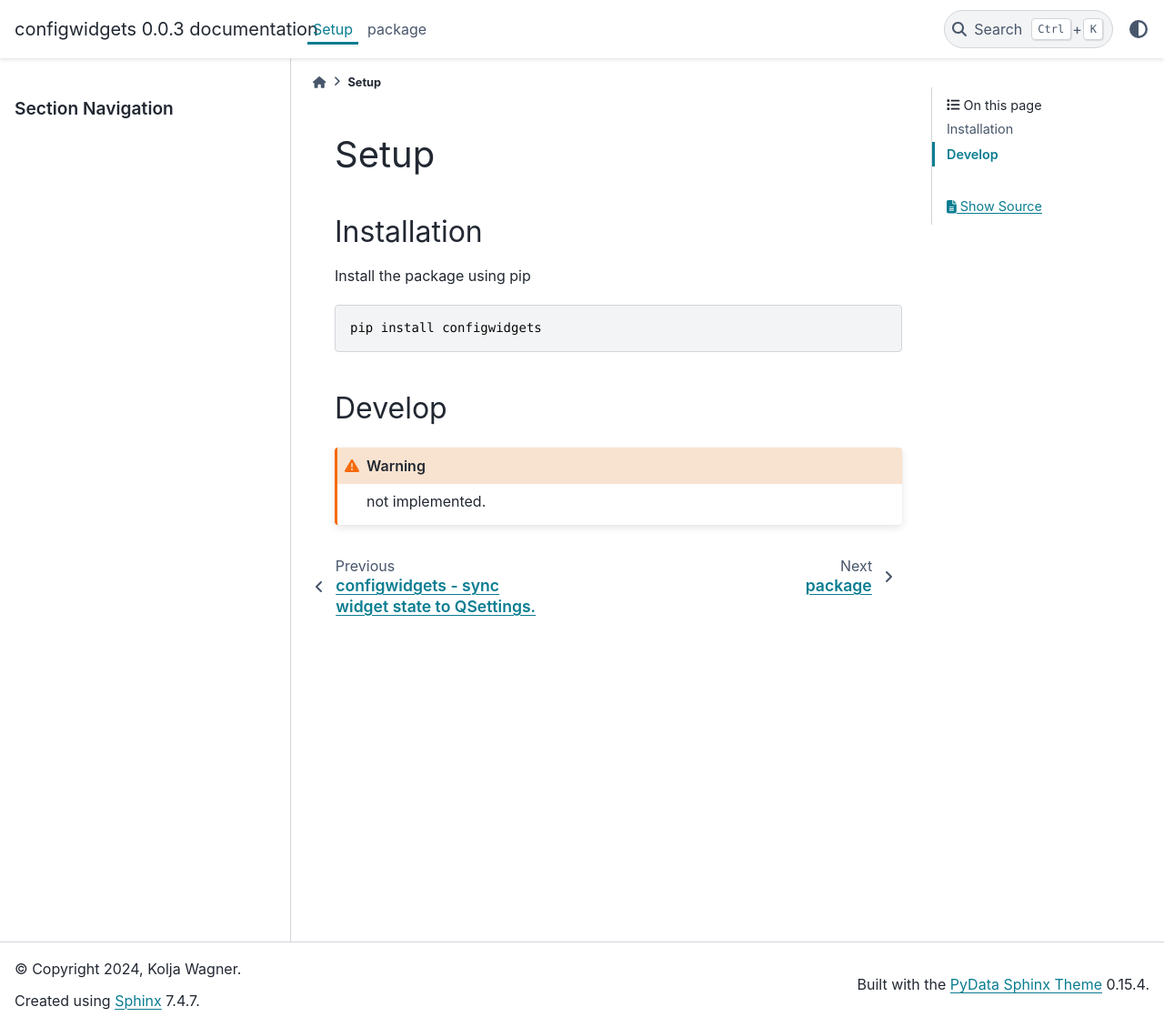
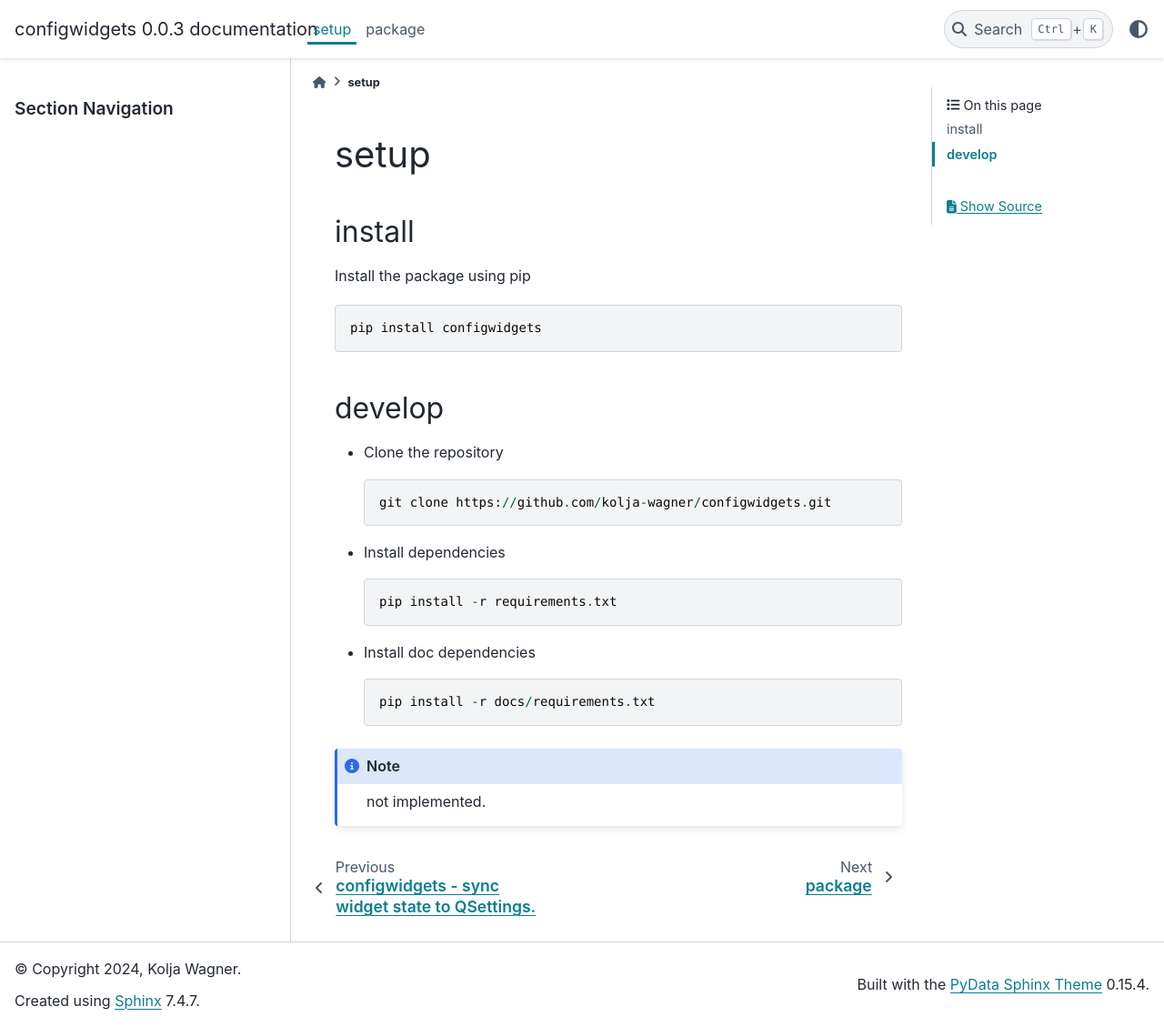
Before and after one commit to kolja-wagner/configwidgets, a Sphinx documentation site: the page built from docs/source/setup.rst, in a window 1280 px wide and 1129 px high. Shown: the whole window at 91% size. Built offline with Sphinx 7.4.7 and the PyData theme 0.15.4, drawn with Linux system fonts in a browser that asks for light colours.

```diff
--- a/docs/source/setup.rst
+++ b/docs/source/setup.rst
@@ -1,9 +1,8 @@
-Setup
+setup
 =====
 
-
-Installation
-------------
+install
+-------
 
 Install the package using pip ::
 
@@ -11,9 +10,25 @@ Install the package using pip ::
 
 
 
-Develop
+develop
 -------
 
-.. WARNING ::
+* Clone the repository ::
+
+   git clone https://github.com/kolja-wagner/configwidgets.git
+
+* Install dependencies ::
+
+   pip install -r requirements.txt
+
+* Install doc dependencies ::
+
+   pip install -r docs/requirements.txt
+
+
+
+
+
+.. NOTE ::
 
    not implemented.
```
Also changed, not shown: Readme.md (+23 -1 lines), docs/source/index.rst (+8 -0 lines).
